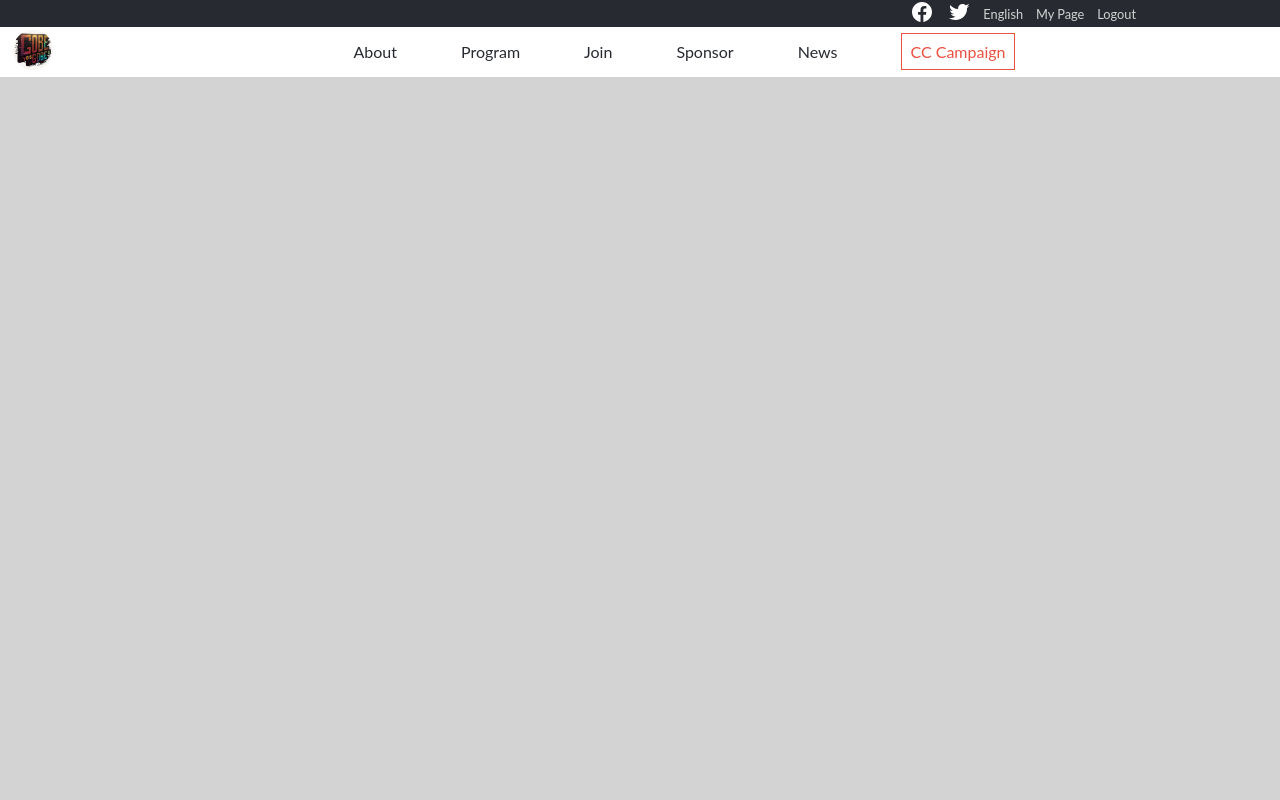
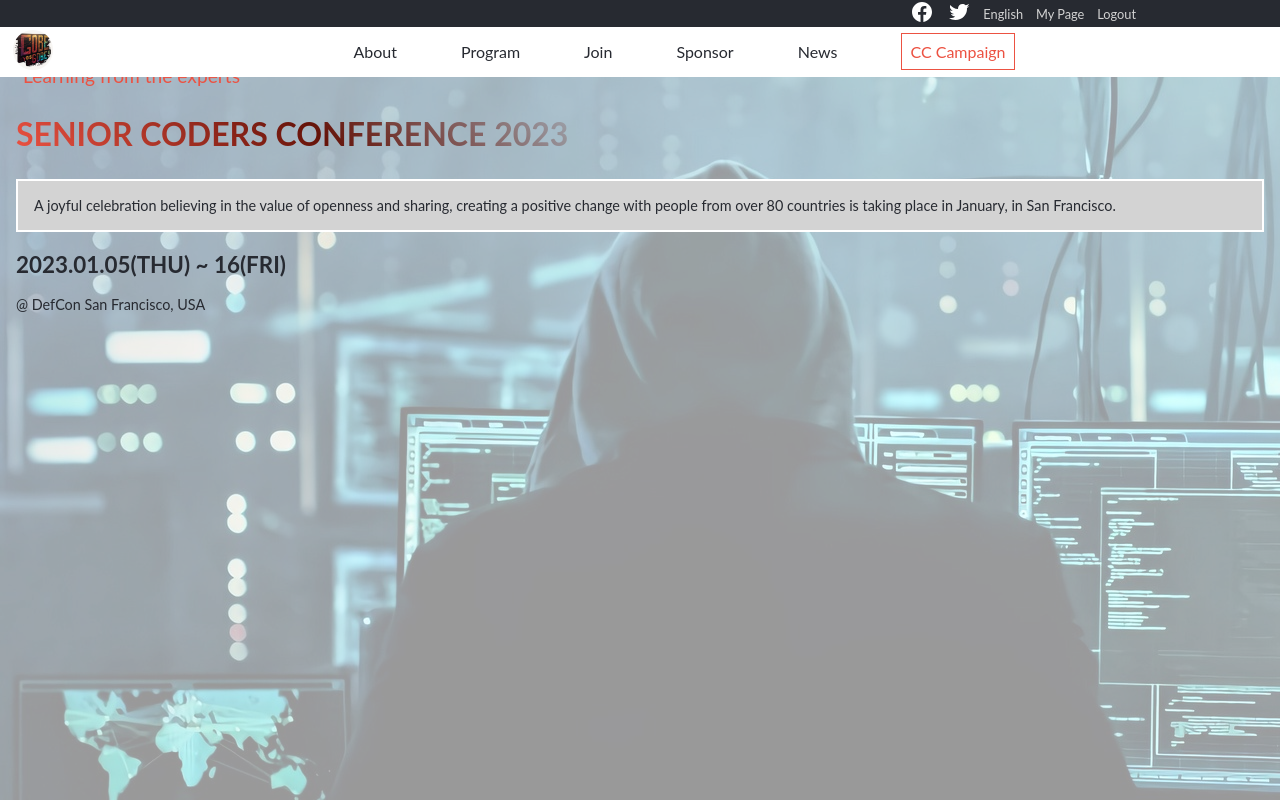
Before and after one commit to King-Benx/capstone-project-1, a website: page index.html in a window 1280 px wide. Drawn offline with Linux system fonts and the light colour scheme.

Commit message:
landing section

```diff
--- a/index.html
+++ b/index.html
@@ -46,6 +46,17 @@
     </header>
     <!-- navigation end -->
     <!-- header section start -->
+    <section class="container" id="landing-section">
+      <div class="mask">
+        <div class="content">
+          <span class="welcome">"Learning from the experts"</span>
+          <h1>Senior Coders Conference 2023</h1>
+          <p>A joyful celebration believing in the value of openness and sharing, creating a positive change with people from over 80 countries is taking place in January, in San Francisco.</p>
+          <h2>2023.01.05(THU) ~ 16(FRI)</h2>
+          <p>@ DefCon San Francisco, USA</p>
+        </div>
+      </div>
+    </section>
     <!-- header section end -->
     <!-- program section start -->
     <!-- program section end -->
--- a/styles/style.css
+++ b/styles/style.css
@@ -3,6 +3,7 @@
   --clr-secondary: #d3d3d3;
   --clr-accent: #ec5242;
   --clr-white: #fff;
+  --clr-dark-red:#651309;
 }
 
 *,
@@ -92,8 +93,20 @@ nav a:hover {
   padding-inline-end: 1rem;
 }
 
+.nav-toggle:checked {
+  background:var(--clr-white);
+}
+
 .nav-toggle:checked ~ nav {
   display: block;
+  border-radius: 0.3rem;
+}
+
+.nav-toggle:checked ~ .nav-toggle-label{
+  background-color: var(--clr-white);
+  padding: 0.2rem;
+  border-top-left-radius: 1rem;
+  border-top-right-radius: 1rem;
 }
 
 .logo,
@@ -137,6 +150,55 @@ nav a:hover {
   bottom: 7px;
 }
 
+#landing-section{
+  height: 100vh;
+  background-image: url("../images/background.jpg");
+}
+
+.mask{
+  height: 100%;
+  background: rgba(255,255,255,0.6);
+  background-size: cover;
+}
+
+.mask .content{
+  padding: 4rem 1rem;
+  color: var(--clr-accent);
+  font-size: 1.2rem;
+}
+
+.mask .content h1{
+  font-size: 2rem;
+  background: linear-gradient(45deg, var(--clr-accent), var(--clr-dark-red), transparent, var(--clr-dark-red), var(--clr-accent));
+  background-color: transparent;
+  text-transform: uppercase;
+  background-size: 100%;
+  background-clip: text;
+  -webkit-background-clip: text;
+  -moz-background-clip: text;
+  -webkit-text-fill-color: transparent;
+  -moz-text-fill-color: transparent;
+}
+
+.mask .content h1 ~ p {
+  color: var(--clr-primary);
+  font-size: 0.9rem;
+  background: var(--clr-secondary);
+  border: 2px solid var(--clr-white);
+  padding: 1rem;
+}
+
+.mask .content h2{
+  color: var(--clr-primary);
+  font-size: 1.4rem;
+}
+
+.mask .content h2 ~ p {
+  border:none;
+  background:none;
+  padding:0;
+}
+
 @media (min-width: 768px) {
   .top-bar,
   nav,
```
Also changed, not shown: images/background.jpg (added).
